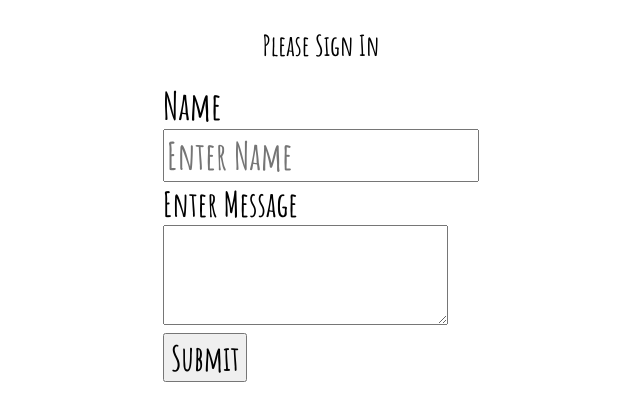
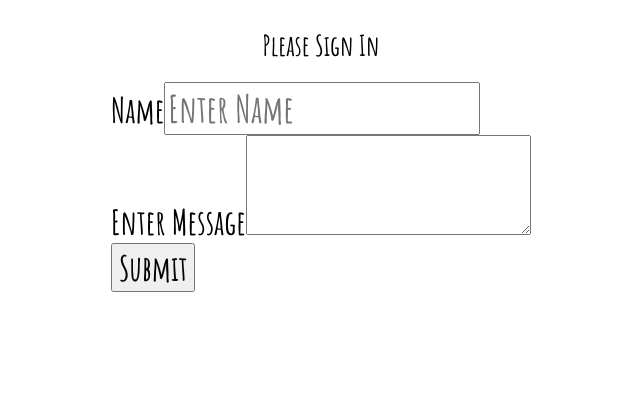
Before and after one commit to zcaldwell/react-useContext-fromscratch, a React app: page / in a window 1280 px wide. Shown: the top 420 px of the page, without its empty margins (319-959 px from the left). Built offline with nearby package versions, Linux system fonts and the light colour scheme.

Commit message:
fixed that behavioral test

```diff
--- a/src/components/MessageEntry/MessageEntry.jsx
+++ b/src/components/MessageEntry/MessageEntry.jsx
@@ -25,17 +25,15 @@ export default function MessageEntry() {
 
   const nameInput = (
     <div>
-      <div>
-        <label>Name</label>
-      </div>
-      <div>
+      <label>
+        Name
         <input
           type="text"
           value={name}
           placeholder="Enter Name"
           onChange={(e) => setName(e.target.value)}
         />
-      </div>
+      </label>
     </div>
   );
 
@@ -49,13 +47,13 @@ export default function MessageEntry() {
         <form onSubmit={handleSubmit} className={formContainer}>
           {user ? null : nameInput}
           <div>
-            <label>Enter Message</label>
-            <div>
+            <label>
+              Enter Message
               <textarea
                 value={entry}
                 onChange={(e) => setEntry(e.target.value)}
               />
-            </div>
+            </label>
           </div>
           <div>
             <button type="submit">Submit</button>
```
Also changed, not shown: 1 other file (tests, documents, lock files or other folders).
